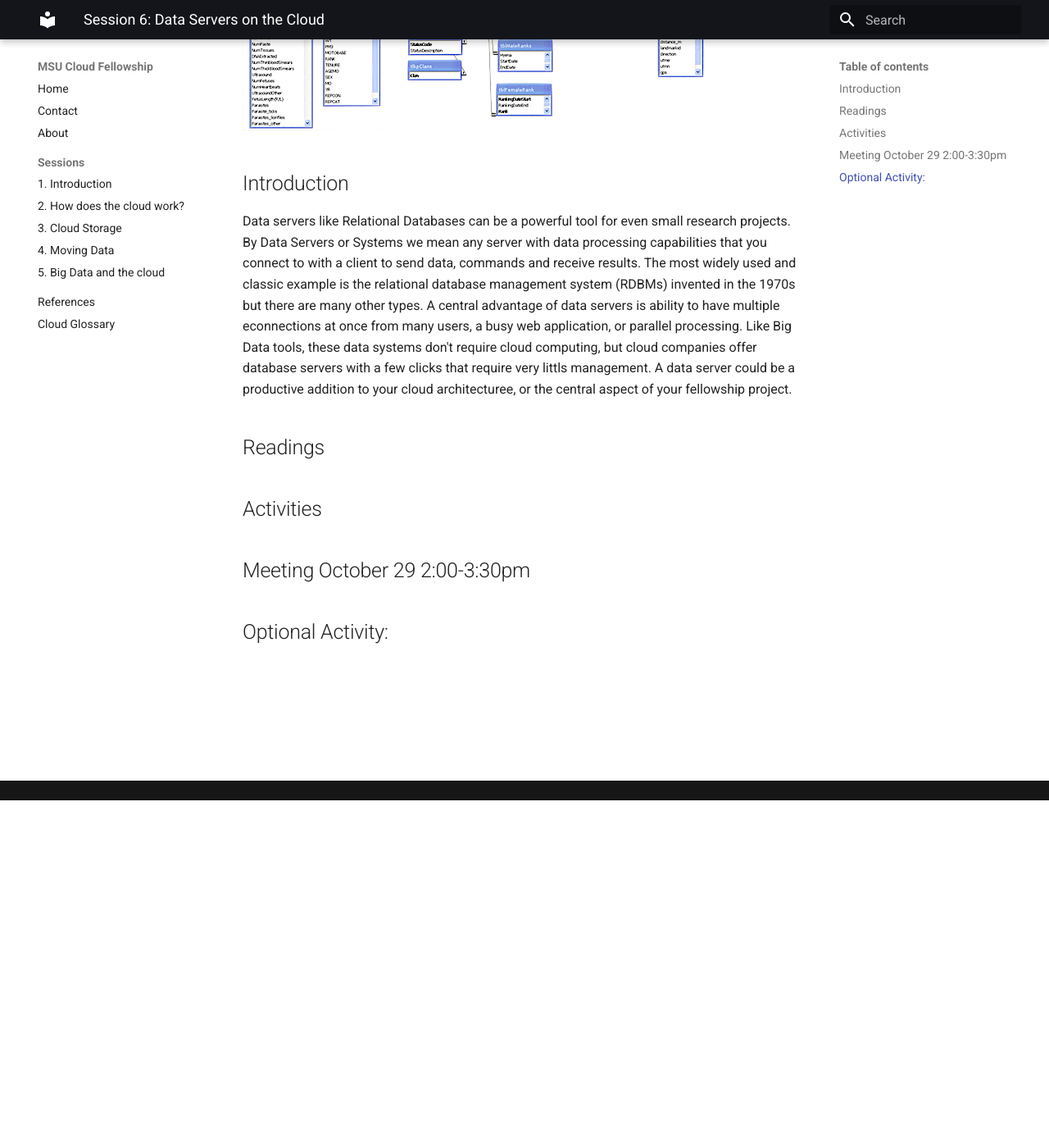
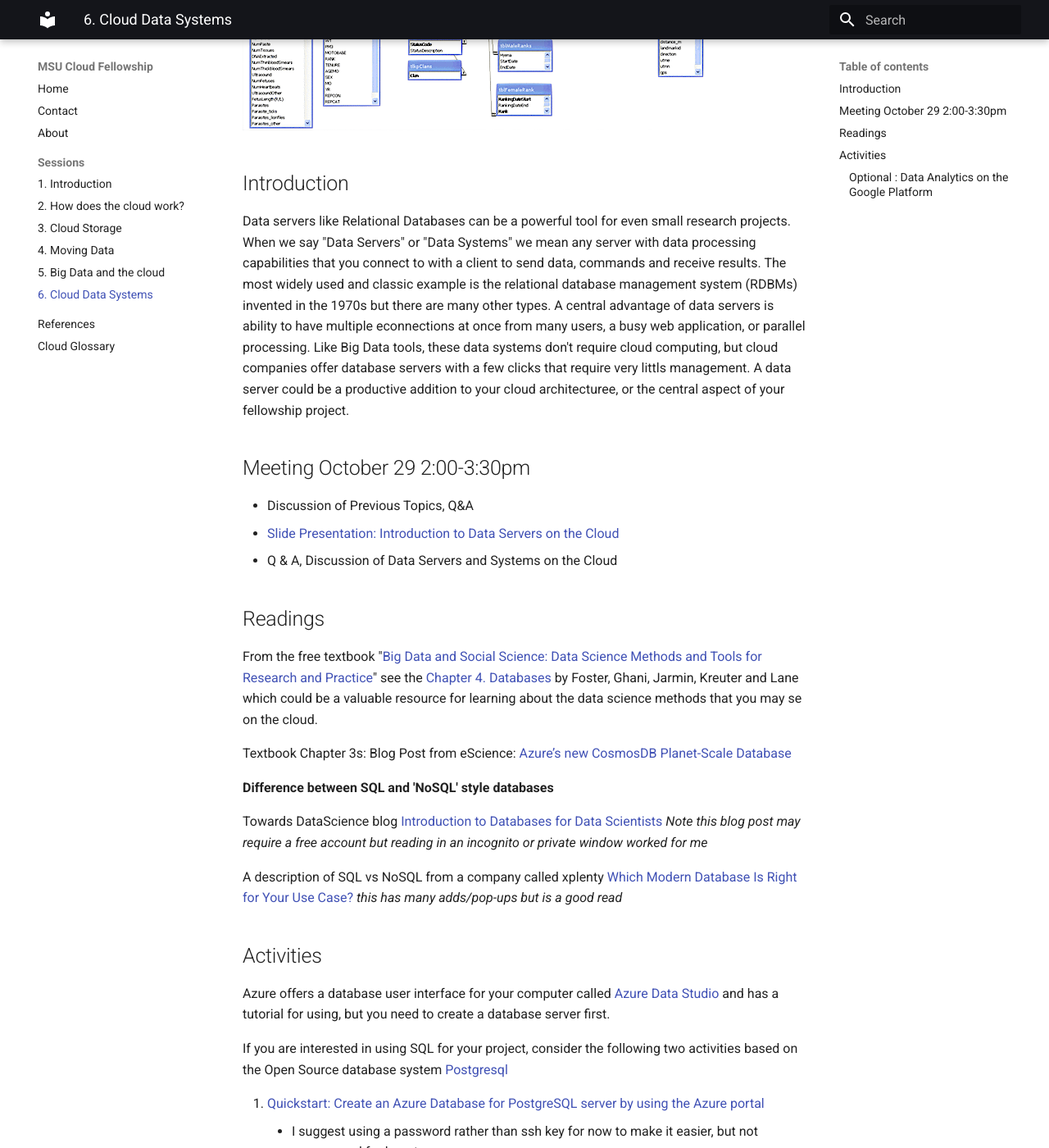
Before and after one commit to msucloudfellowship/msucloudfellowship.github.io, an MkDocs documentation site: the page built from docs/session_datasystems/index.md, in a window 1280 px wide and 1400 px high, scrolled down 424 px. Shown: the whole window at 82% size. Built offline with MkDocs 1.6.1 and Material for MkDocs 9.7.7, drawn with Linux system fonts in a browser that asks for light colours; some of the changed text lies outside the part shown.

Commit message:
data systems session

```diff
--- a/docs/session_datasystems/index.md
+++ b/docs/session_datasystems/index.md
@@ -4,16 +4,56 @@
 
 ## Introduction
 
-Data servers like Relational Databases can be a powerful tool for even small research projects.   By Data Servers or Systems
-we mean any server with data processing capabilities that you connect to with a client to send data, commands and receive results.  The most widely used and classic example is the relational database management system (RDBMs) invented in the 1970s but there are many other types.  A central advantage of data servers is ability to have multiple econnections at once from many users, a busy web application, or parallel processing.    Like Big Data tools, these data systems don't require cloud computing, but cloud companies offer database servers with a few clicks that require very littls management.  A data server could be a productive addition to your cloud architecturee, or the central aspect of your fellowship project.
+Data servers like Relational Databases can be a powerful tool for even small research projects.   When we say "Data Servers" or "Data Systems"  we mean any server with data processing capabilities that you connect to with a client to send data, commands and receive results.  The most widely used and classic example is the relational database management system (RDBMs) invented in the 1970s but there are many other types.  A central advantage of data servers is ability to have multiple econnections at once from many users, a busy web application, or parallel processing.    Like Big Data tools, these data systems don't require cloud computing, but cloud companies offer database servers with a few clicks that require very littls management.  A data server could be a productive addition to your cloud architecturee, or the central aspect of your fellowship project.
+
+## Meeting October 29 2:00-3:30pm
+
+- Discussion of Previous Topics, Q&A
+- [Slide Presentation: Introduction to Data Servers on the Cloud](data_servers_intro_for_researchers.html)
+- Q & A, Discussion of Data Servers and Systems on the Cloud
 
 ## Readings
 
+From the free textbook "[Big Data and Social Science: Data Science Methods and Tools for Research and Practice](https://textbook.coleridgeinitiative.org/)" see the [Chapter 4. Databases](https://textbook.coleridgeinitiative.org/chap-db.html)   by Foster, Ghani, Jarmin, Kreuter and Lane which could be a valuable resource for learning about the data science methods that you may se on the cloud.
+
+Textbook Chapter 3s: Blog Post from eScience: [Azure’s new CosmosDB Planet-Scale Database](https://esciencegroup.com/2017/07/31/azures-new-cosmosdb-planet-scale-database/)
+
+**Difference between SQL and 'NoSQL' style databases**
+
+Towards DataScience blog [Introduction to Databases for Data Scientists](https://towardsdatascience.com/databases-101-introduction-to-databases-for-data-scientists-ee18c9f0785d)  *Note this blog post may require a free account but reading in an incognito or private window worked for me*
+
+A description of SQL vs NoSQL from a company called xplenty [Which Modern Database Is Right for Your Use Case?](https://www.xplenty.com/blog/which-database/)   *this has many adds/pop-ups but is a good read*
 
 ## Activities
 
+Azure offers a database user interface for your computer called [Azure Data Studio](https://docs.microsoft.com/en-us/sql/azure-data-studio/download-azure-data-studio?view=sql-server-ver15) and has a tutorial for using, but you need to create a database server first.
 
-## Meeting October 29 2:00-3:30pm
+If you are interested in using SQL for your project, consider the following two activities based on the Open Source database system [Postgresql](https://www.postgresql.org/)
+
+1. [Quickstart: Create an Azure Database for PostgreSQL server by using the Azure portal](https://docs.microsoft.com/en-us/azure/postgresql/quickstart-create-server-database-portal)
+    - I suggest using a password rather than ssh key for now to make it easier, but not recommend for long-term use
+    - record the admin user name and password you used when creating the database
+    - in the Azure portal, visit the Postgresql Database resource page, and look at the connection strings page to use in the next tutorial
+2. [Quickstart: Use Azure Data Studio to connect and query PostgreSQL](https://docs.microsoft.com/en-us/sql/azure-data-studio/quickstart-postgres?view=sql-server-ver15)
+3. Delete the database in your resource group when you have finished with the tutorial.  If you would like to estimate costs for using database, keep it for a few days, then visit the "Cost Analysis" page of your resource group in the Azure portal.  SQL services can get expensive quickly compared to VMs, but installing and running postgresql server software is a daunting task and comes with security risks.
+
+Using a Database Server in the cloud has many layers so if you are interested in using SQL feel free to reach out for help provisioning and  connecting to a SQL system.
 
 
-## Optional Activity:
+#### Optional : Data Analytics on the Google Platform
+
+Google Offers a service called "BigQuery" which does not require you to create a server, only an account.  It can process huge amounts of data, and has several datasets available for free.  It also has
+
+You may try BigQuery for free in their Sandbox, with only a Google Account.  If you have a gmail account, use that to log in with an incognito/private browser window.   You may try your msu.edu email but it may or may not work.
+
+*In the following tutorial you may ignore mentions of "firebase" which is another database offering for web apps from google*
+
+[Using the BigQuery sandbox ](https://cloud.google.com/bigquery/docs/sandbox)
+
+If you are a python user, Google offeres a free notebook service called "Co-Lab" and you can connect to both google drive and big query from Colab.
+
+- getting started with Colab : https://colab.research.google.com/notebooks/intro.ipynb   Log-in to Colab using https://colab.research.google.com/
+- intro to BigQuery in Colab: https://colab.research.google.com/notebooks/bigquery.ipynb
+- Complex tutorial examining periodicity in weather data: https://cloud.google.com/blog/products/data-analytics/whats-the-weather-like-using-colab-to-get-more-out-of-bigquery
+
+*Google Colab + Google BigQuery + GoogleDrive* is definitely cloud computing but not in the sense we usually think about it as these are all SAAS level services, chained together via a cloud computing backdrop.
--- a/mkdocs.yml
+++ b/mkdocs.yml
@@ -9,6 +9,7 @@
       - 3. Cloud Storage: session_cloud_storage/index.md
       - 4. Moving Data: session_moving_data/index.md
       - 5. Big Data and the cloud: session_bigdata/index.md
+      - 6. Cloud Data Systems: session_datasystems/index.md
     - References: references/index.md
     - Cloud Glossary: cloud_glossary.md
 theme:
```
Also changed, not shown: docs/index.md (+4 -4 lines), docs/session_datasystems/data_servers_intro_for_researchers.html (added, +299 -0 lines), docs/img/people/db.png (added), docs/img/service_levels_and_user_responsibility_stack.png (added), docs/img/service_levels_and_user_responsibility_stack.svg (added), docs/session_datasystems/img/azure_kusto_example.png (added), docs/session_datasystems/img/big_query_example.jpg (added), docs/session_datasystems/img/database_gui_example.png (added), docs/session_datasystems/img/db_server_topology.png (added), docs/session_datasystems/img/hyena-database-er.gif (added), docs/session_datasystems/img/psql_terminal_session.png (added).
